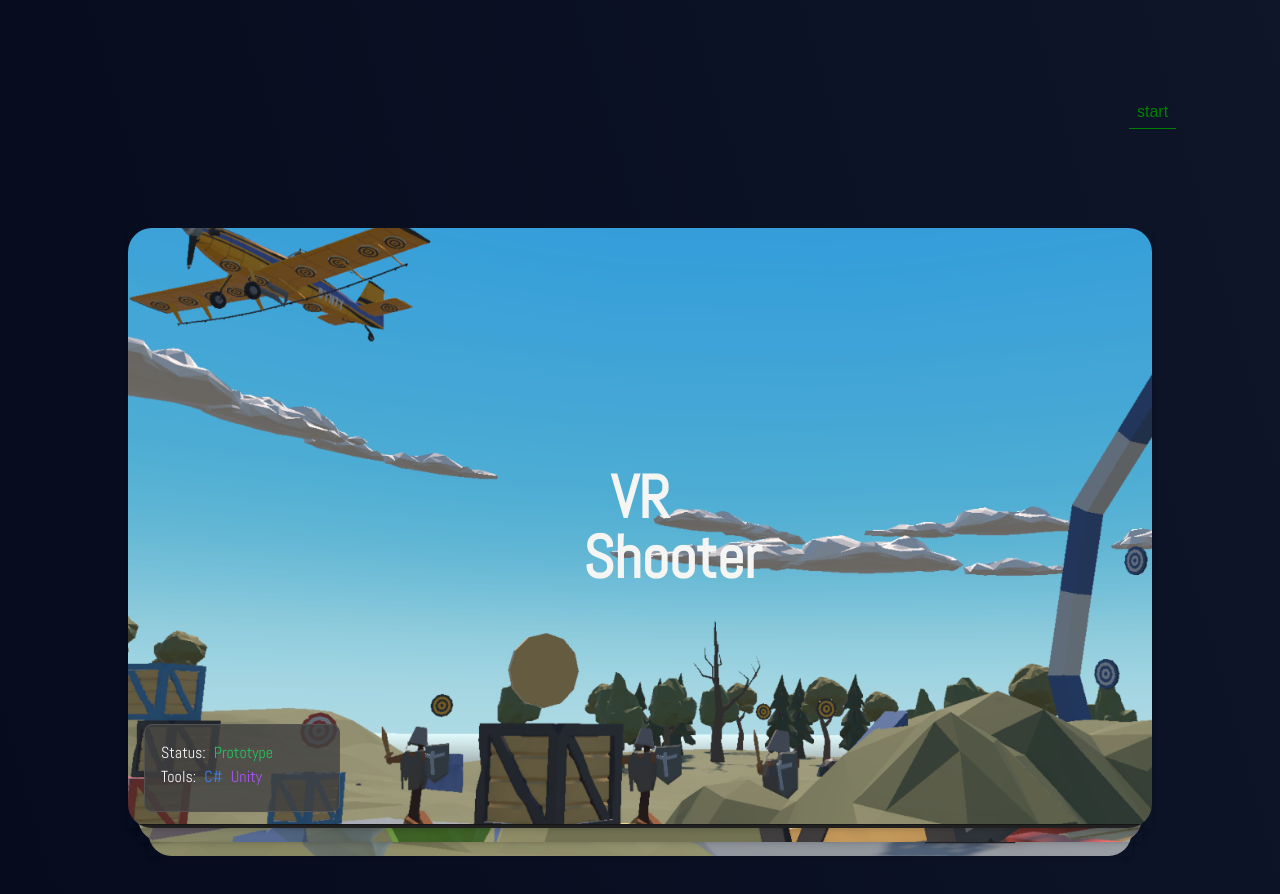
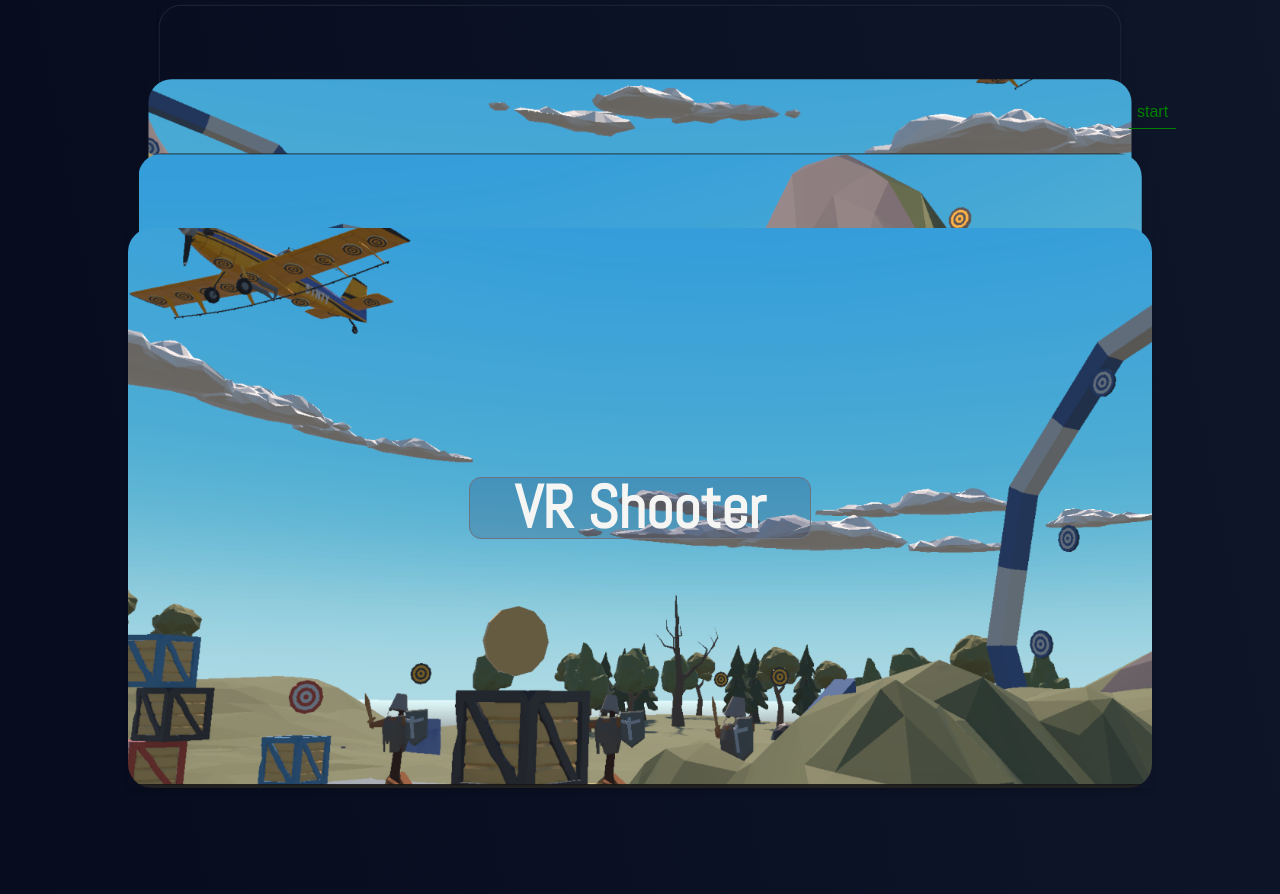
Before and after one commit to Davidcode2/portfolio, an Angular app in the folder fe/: page / in a window 1280 px wide. Shown: the part 880-1774 px from the top of the page. Built offline with nearby package versions, Linux system fonts and the light colour scheme.

Commit message:
Status card

```diff
--- a/fe/src/app/app.component.html
+++ b/fe/src/app/app.component.html
@@ -11,7 +11,7 @@
     <main class="px-32">
       <div>
         <app-hero-container></app-hero-container>
-        <div class="h-[240vh]">
+        <div class="h-[500vh]">
           <app-project></app-project>
         </div>
         <section class="py-48">
--- a/fe/src/app/components/header/header.component.html
+++ b/fe/src/app/components/header/header.component.html
@@ -1,6 +1,6 @@
-<header class="flex slide-in hidden-animation justify-center h-20">
+<header class="flex slide-in hidden-animation justify-center -mt-20">
   <nav class="flex">
-    <ul class="flex items-center gap-10 text-2xl text-stone-100/80 font-bold">
+    <ul class="flex items-center gap-10 text-sm text-stone-100/80 font-bold">
       <li>About</li>
       <li>Contact</li>
       <li>Projects</li>
--- a/fe/src/app/components/project/project/project.component.css
+++ b/fe/src/app/components/project/project/project.component.css
@@ -3,12 +3,16 @@
 }
 
 .card:nth-child(2) {
-  top: -530px;
+  top: -590px;
   transform: scale(0.98);
 }
 .card:nth-child(3) {
-  top: -1160px;
+  top: -1280px;
   transform: scale(0.96);
+}
+.card:nth-child(4) {
+  top: -1970px;
+  transform: scale(0.94);
 }
 
 .card {
--- a/fe/src/app/components/project/project/project.component.html
+++ b/fe/src/app/components/project/project/project.component.html
@@ -1,11 +1,32 @@
-<div class="relative cardTrigger mt-52">
+<div class="cardTrigger relative mt-52">
   <div class="card z-50 shadow-md">
     <div
-      class="grid grid-cols-9 grid-rows-5 rounded-3xl bg-vrGame1 bg-cover bg-no-repeat"
+      class="grid h-[70vh] grid-cols-9 grid-rows-5 rounded-3xl bg-vrGame1 bg-cover bg-no-repeat"
     >
-      <div class="col-start-5 row-start-3 text-6xl font-bold">VR Shooter</div>
       <div
-        class="status col-span-2 col-start-1 row-start-5 m-4 rounded-lg border border-neutral-600 bg-neutral-700/80 p-4"
+        class="col-span-3 col-start-4 row-start-3 self-center rounded-xl border border-gray-500 bg-blue-950/20 text-6xl font-bold"
+      >
+        VR Shooter
+      </div>
+    </div>
+  </div>
+  <div class="card z-40 shadow-md">
+    <div
+      class="grid h-[70vh] grid-cols-9 grid-rows-5 rounded-3xl bg-vrGame3 bg-cover bg-no-repeat"
+    ></div>
+  </div>
+  <div class="card z-30 shadow-md">
+    <div
+      class="grid h-[70vh] grid-cols-9 grid-rows-5 rounded-3xl bg-vrGame4 bg-cover bg-no-repeat"
+    >
+    </div>
+  </div>
+  <div class="card z-20 shadow-md">
+    <div
+      class="grid h-[70vh] grid-cols-9 grid-rows-5 border border-gray-800 rounded-3xl"
+    >
+      <div
+        class="status col-span-3 col-start-4 row-start-3 m-4 self-center rounded-lg border border-neutral-600 bg-neutral-700/80 p-4"
       >
         <div class="flyInText flex">
           <div>Status:</div>
@@ -17,46 +38,7 @@
           <div class="ml-2 text-purple-500">Unity</div>
         </div>
       </div>
-    </div>
-  </div>
-  <div class="card z-40 shadow-md">
-    <div
-      class="grid grid-cols-9 grid-rows-5 rounded-3xl bg-vrGame3 bg-cover bg-no-repeat"
-    >
-      <div class="col-start-5 row-start-3 text-6xl font-bold">VR Shooter</div>
-      <div
-        class="status col-span-2 col-start-1 row-start-5 m-4 rounded-lg border border-neutral-600 bg-neutral-700/80 p-4"
-      >
-        <div class="flyInText flex">
-          <div>Status:</div>
-          <div class="ml-2 text-green-500">Prototype</div>
-        </div>
-        <div class="flyInText flex">
-          <div>Tools:</div>
-          <div class="ml-2 text-blue-500">C#</div>
-          <div class="ml-2 text-purple-500">Unity</div>
-        </div>
-      </div>
-    </div>
-  </div>
-  <div class="card z-30 shadow-md">
-    <div
-      class="grid grid-cols-9 grid-rows-5 rounded-3xl bg-vrGame4 bg-cover bg-no-repeat"
-    >
-      <div class="col-start-5 row-start-3 text-6xl font-bold">VR Shooter</div>
-      <div
-        class="status col-span-2 col-start-1 row-start-5 m-4 rounded-lg border border-neutral-600 bg-neutral-700/80 p-4"
-      >
-        <div class="flyInText flex">
-          <div>Status:</div>
-          <div class="ml-2 text-green-500">Prototype</div>
-        </div>
-        <div class="flyInText flex">
-          <div>Tools:</div>
-          <div class="ml-2 text-blue-500">C#</div>
-          <div class="ml-2 text-purple-500">Unity</div>
-        </div>
-      </div>
+
     </div>
   </div>
 </div>
--- a/fe/src/app/components/project/project/project.component.ts
+++ b/fe/src/app/components/project/project/project.component.ts
@@ -1,5 +1,5 @@
 import { CommonModule } from '@angular/common';
-import { Component, Input } from '@angular/core';
+import { Component } from '@angular/core';
 import { gsap } from 'gsap';
 import { ScrollTrigger } from 'gsap/ScrollTrigger';
 
@@ -11,33 +11,16 @@ import { ScrollTrigger } from 'gsap/ScrollTrigger';
   styleUrl: './project.component.css',
 })
 export class ProjectComponent {
-  @Input() status: string = '';
-  @Input() tools: string[] = [''];
-  @Input() imageUrl: string = '';
 
   ngOnInit() {
     gsap.registerPlugin(ScrollTrigger);
-    gsap.from('.status', {
-      scrollTrigger: '.trigger',
-      y: 5,
-      opacity: 0,
-      rotate: -20,
-      duration: 2,
-    });
-    gsap.from('.flyInText', {
-      scrollTrigger: '.trigger',
-      stagger: 0.2,
-      y: 100,
-      opacity: 0,
-      duration: 2,
-    });
     gsap.set('.card', { position: 'relative' });
     let tl = gsap.timeline({
       scrollTrigger: {
         trigger: '.cardTrigger',
         markers: true,
         scrub: true,
-        end: '+=2000px',
+        end: '+=5000px',
         pin: true,
       },
     });
@@ -49,5 +32,18 @@ export class ProjectComponent {
       stagger: 0.5,
       filter: 'blur(10px) grayscale(1)',
     });
+    tl.from('.status', {
+      y: 5,
+      opacity: 0,
+      rotate: -20,
+      scale: 0.8,
+      duration: .3,
+    }, "<1");
+    tl.from('.flyInText', {
+      stagger: 0.1,
+      y: 100,
+      opacity: 0,
+      duration: .2,
+    }, "<");
   }
 }
```
